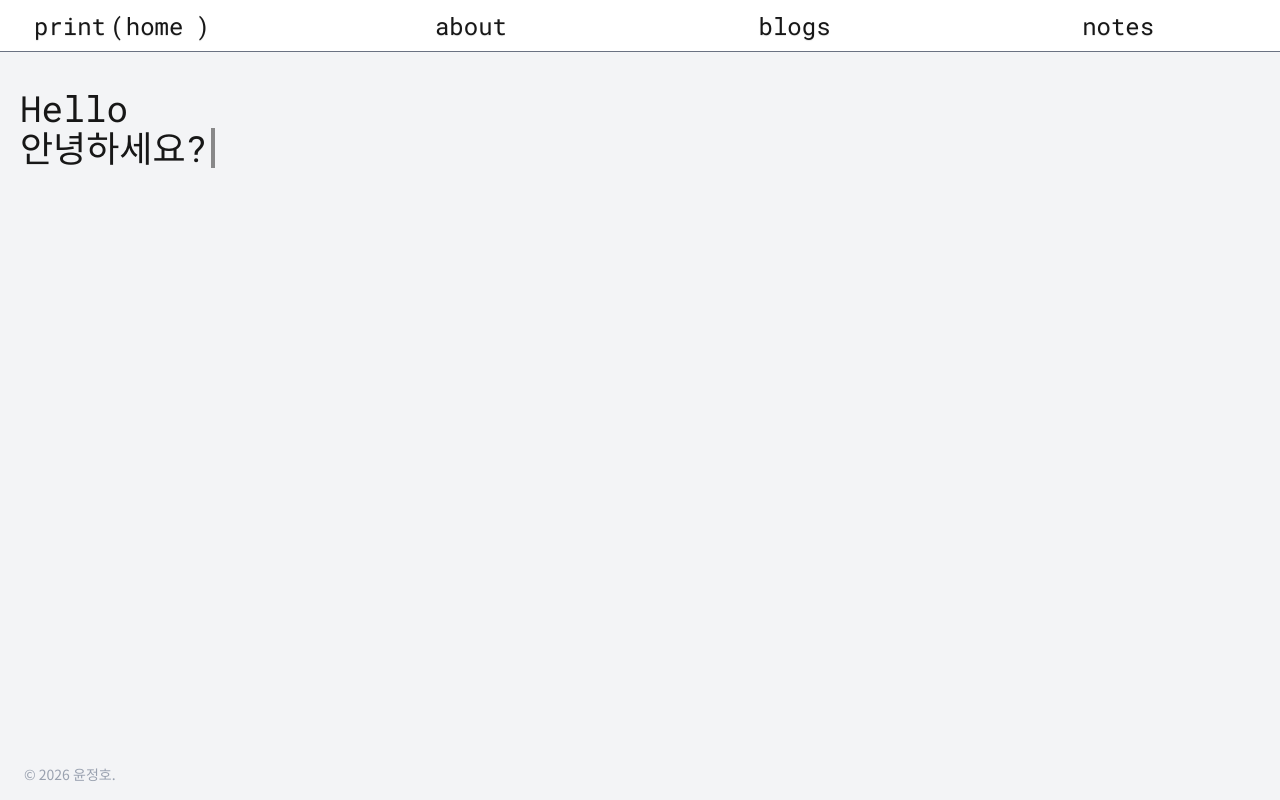
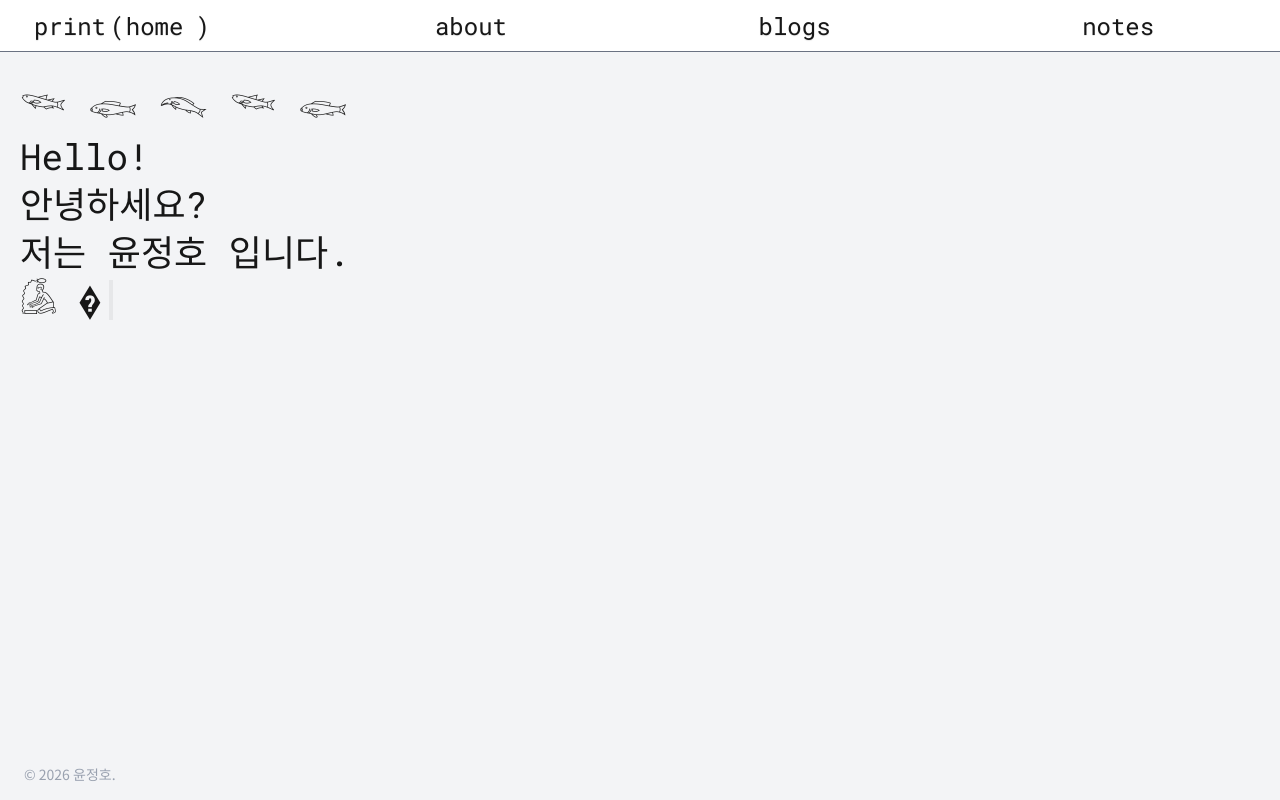
Before and after one commit to yoon-jeong-ho15/yoon-pf, a Next.js app: page / in a window 1280 px wide. Built offline with nearby package versions, Linux system fonts and the light colour scheme.

Commit message:
style : adjust intro animation in home page

```diff
--- a/src/components/intro.tsx
+++ b/src/components/intro.tsx
@@ -5,7 +5,7 @@ import { useEffect, useState } from "react";
 import { robotoMono } from "@/app/fonts";
 import { cn } from "@/lib/utils";
 
-const lines = ["Hello", "안녕하세요?"];
+const LINES = ["𓆝 𓆟 𓆞 𓆝 𓆟", "Hello!", "안녕하세요?", "저는 윤정호 입니다.", "𓀇 𓀡 𓀄 𓀩 𓀦 𓀔 𓀋"];
 
 export default function IntroMotion() {
   const [completedLines, setCompletedLines] = useState<string[]>([]);
@@ -13,9 +13,9 @@ export default function IntroMotion() {
   const [displayedText, setDisplayedText] = useState("");
 
   useEffect(() => {
-    if (currentLineIndex >= lines.length) return;
+    if (currentLineIndex >= LINES.length) return;
 
-    const currentLine = lines[currentLineIndex];
+    const currentLine = LINES[currentLineIndex];
     let i = 0;
 
     const interval = setInterval(() => {
@@ -27,7 +27,7 @@ export default function IntroMotion() {
         setDisplayedText("");
         setCurrentLineIndex((prev) => prev + 1);
       }
-    }, 80);
+    }, 120);
 
     return () => clearInterval(interval);
   }, [currentLineIndex]);
@@ -40,27 +40,31 @@ export default function IntroMotion() {
       )}
     >
       <div
-        className="text-2xl md:text-4xl animate-fade-in"
+        className="text-2xl md:text-4xl space-y-2"
       >
         {completedLines.map((line, index) => (
-          <div key={index} className="flex">
+          <div key={index} className="flex items-center">
             {line}
-            {index === lines.length - 1 && currentLineIndex >= lines.length && (
-              <span
-                className="inline-block w-1 h-8 md:h-10 bg-foreground ml-1 animate-blink"
-              />
+            {index === LINES.length - 1 && currentLineIndex >= LINES.length && (
+              <Cursor />
             )}
           </div>
         ))}
-        {currentLineIndex < lines.length && (
-          <div>
+        {currentLineIndex < LINES.length && (
+          <div className="flex items-center">
             {displayedText}
-            <span
-              className="inline-block w-1 h-8 md:h-10 bg-foreground ml-1 animate-blink"
-            />
+            <Cursor />
           </div>
         )}
       </div>
     </div>
   );
 }
+
+function Cursor() {
+  return (
+    <span
+      className="w-1 h-8 md:h-10 bg-foreground ml-2 animate-blink"
+    />
+  )
+}
```
